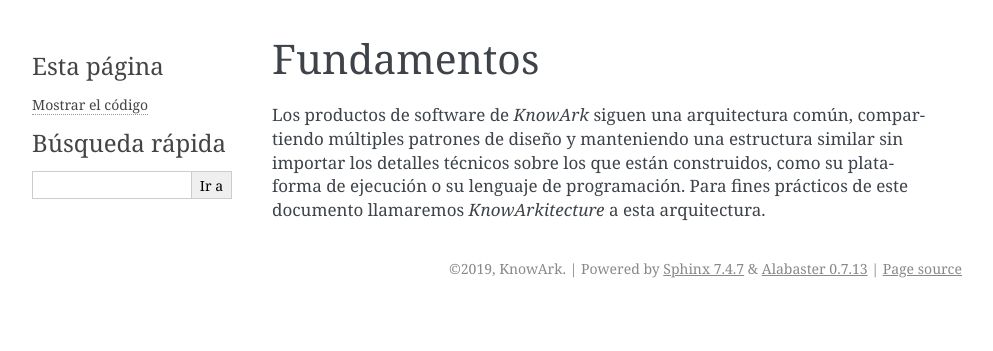
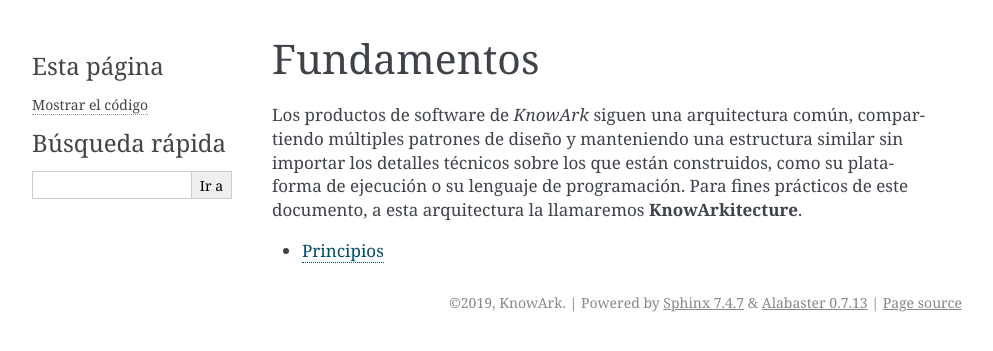
Before and after one commit to knowark/knowarkitecture, a Sphinx documentation site: the page built from docs/fundamentos/index.rst, in a window 1280 px wide. Shown: the top 351 px of the page, without its empty margins (148-1141 px from the left). Built offline with Sphinx 7.4.7, drawn with Linux system fonts in a browser that asks for light colours.

Commit message:
Definir fundamentos y principios

```diff
--- a/docs/fundamentos/index.rst
+++ b/docs/fundamentos/index.rst
@@ -5,4 +5,11 @@
 compartiendo múltiples patrones de diseño y manteniendo una estructura
 similar sin importar los detalles técnicos sobre los que están construidos,
 como su plataforma de ejecución o su lenguaje de programación. Para fines
-prácticos de este documento llamaremos *KnowArkitecture* a esta arquitectura.
+prácticos de este documento, a esta arquitectura la llamaremos
+**KnowArkitecture**.
+
+
+.. toctree::
+   :maxdepth: 1
+
+   principios
--- /dev/null
+++ b/docs/implantacion/aplicacion/index.rst
@@ -0,0 +1,2 @@
+Aplicación
+==========
--- a/docs/implantacion/index.rst
+++ b/docs/implantacion/index.rst
@@ -1,2 +1,8 @@
 Implantación
 ############
+
+.. toctree::
+   :maxdepth: 1
+
+   aplicacion/index
+   infraestructura/index
--- /dev/null
+++ b/docs/implantacion/infraestructura/index.rst
@@ -0,0 +1,2 @@
+Infraestructura
+===============
```
Also changed, not shown: docs/fundamentos/principios.rst (added, +23 -0 lines).
